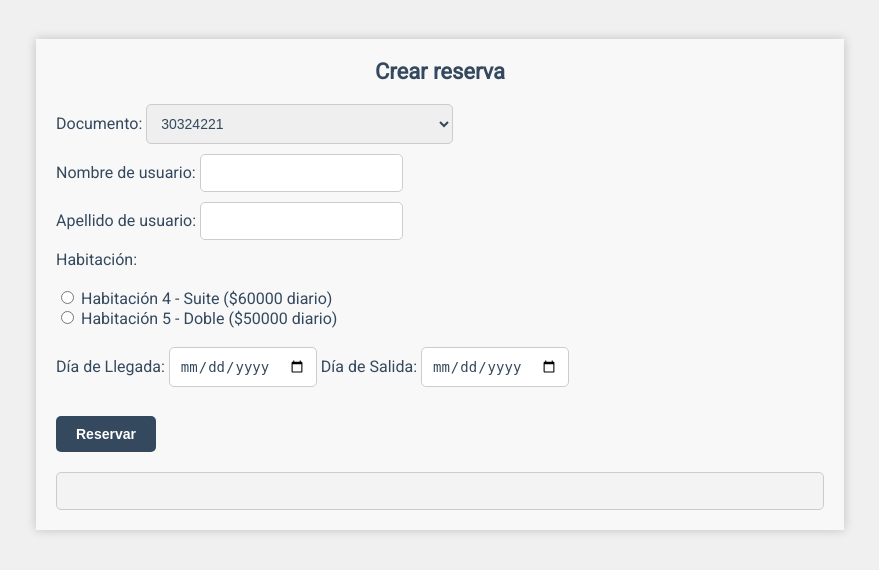
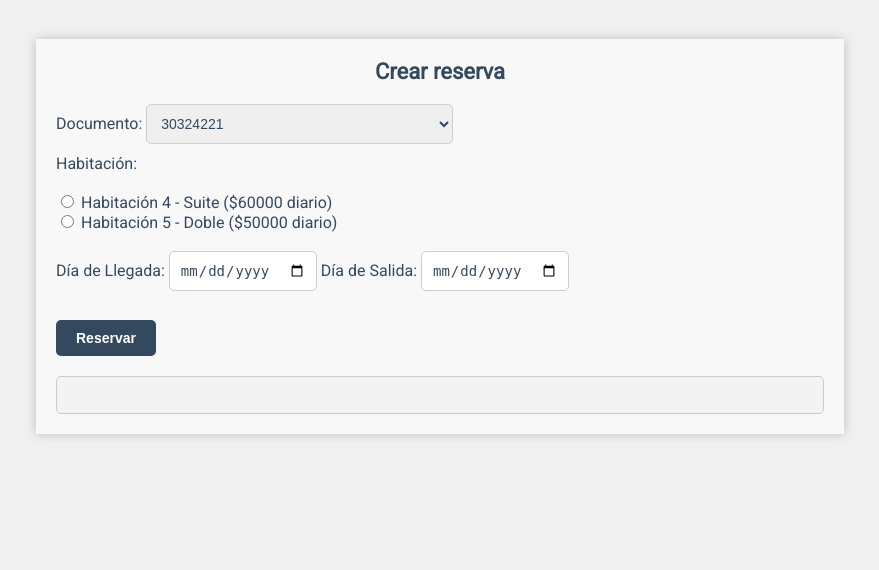
Before and after one commit to JonathanAristizabal/hotel, a PHP site: page /pages/crear_reserva.php in a window 1280 px wide. Shown: the part 100-670 px from the top of the page, without its empty margins (200-1079 px from the left). Run offline with PHP 8.4, Linux system fonts and the light colour scheme; data comes from the database, SQL or seed files in the repository.

Commit message:
cambios en la lógica de reservas

```diff
--- a/pages/crear_reserva.php
+++ b/pages/crear_reserva.php
@@ -15,8 +15,6 @@ $reservaMensaje = "";
 // Cuando se envíe el formulario
 if ($_SERVER["REQUEST_METHOD"] == "POST") {
     $documento = $_POST['documento'];
-    $nombre = $_POST['nombre']; // Corregido para tomar el nombre del formulario
-    $apellido = $_POST['apellido']; // Agregado el campo "apellido"
     $habitacion = $_POST['habitacion'];
     $diaLlegada = $_POST['dia_llegada'];
     $diaSalida = $_POST['dia_salida'];
@@ -30,9 +28,28 @@ if ($_SERVER["REQUEST_METHOD"] == "POST") {
     $intervalo = $fechaLlegada->diff($fechaSalida);
     $diasReservados = $intervalo->days;
 
+    //Validar que la fecha de llegada y salida sean válidas
+    $fechaActual = new DateTime();
+    if ($fechaLlegada < $fechaActual) {
+        // La fecha de llegada es anterior a la fecha actual, mostrar un mensaje de error
+        echo "<script>
+        alert('La fecha de llegada no puede ser anterior a la fecha actual');
+        window.location.href = 'reservas.php';
+      </script>";
+      exit(); // Detener la ejecución
+    }
+    if ($fechaSalida < $fechaLlegada) {
+        // La fecha de llegada es anterior a la fecha actual, mostrar un mensaje de error
+        echo "<script>
+        alert('La fecha de salida no puede ser anterior a la fecha de llegada');
+        window.location.href = 'reservas.php';
+      </script>";
+      exit(); // Detener la ejecución
+    }
+
     // Consulta SQL para insertar la nueva reserva en la tabla huespedes
-    $sqlInsertReserva = "INSERT INTO huespedes (documento, nombre, apellido, ticket, habitacion, fecha_checkIN, fecha_checkOUT, dias_reservados)
-                         VALUES ('$documento', '$nombre', '$apellido', '$ticket', '$habitacion', '$diaLlegada', '$diaSalida', '$diasReservados')";
+    $sqlInsertReserva = "INSERT INTO huespedes (documento, ticket, habitacion, fecha_checkIN, fecha_checkOUT, dias_reservados)
+                         VALUES ('$documento','$ticket', '$habitacion', '$diaLlegada', '$diaSalida', '$diasReservados')";
 
     if ($conn->query($sqlInsertReserva) === true) {
         // Actualizar estado de la habitación a ocupada (estado = 1)
@@ -87,12 +104,6 @@ if ($_SERVER["REQUEST_METHOD"] == "POST") {
                 ?>
             </select>
             <br>
-            <label for="nombre">Nombre de usuario:</label>
-            <input type="text" id="nombre" name="nombre" required>
-            <br>
-            <label for="apellido">Apellido de usuario:</label> <!-- Agregado el campo de apellido -->
-            <input type="text" id="apellido" name="apellido" required>
-            <br>
             <label for="habitacion">Habitación:</label>
             <br>
             <br>
```
Also changed, not shown: pages/panel_gestor.php (+11 -24 lines).
